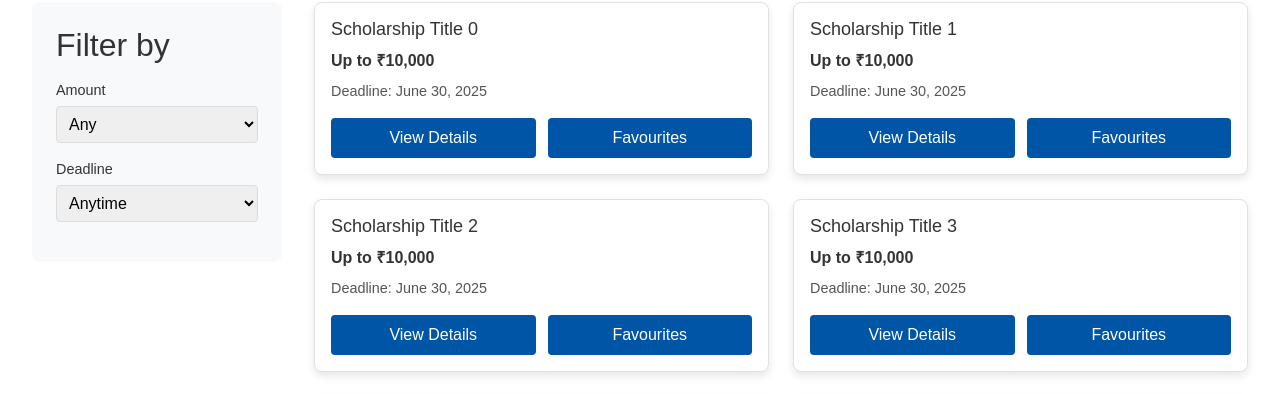
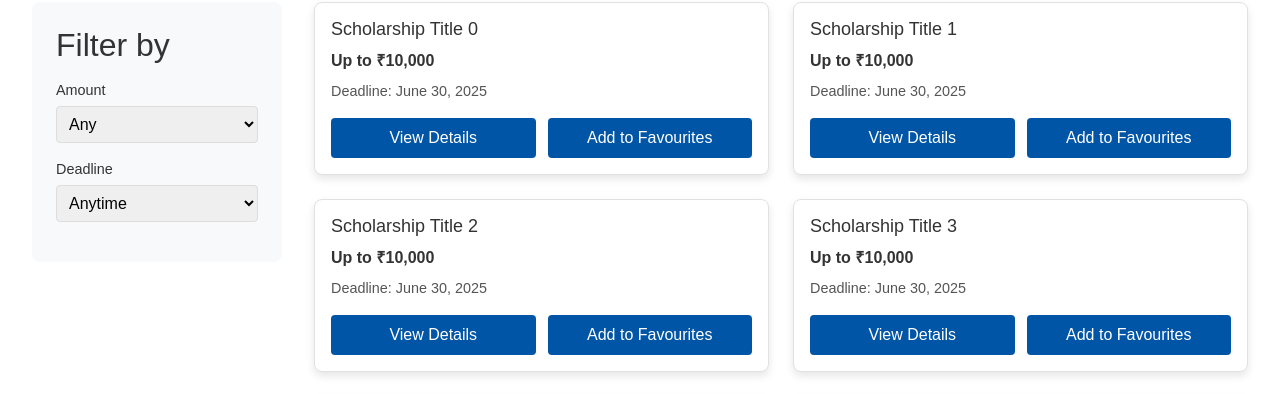
Before and after one commit to Asahu25/Scholarship-Finder, a React (Vite) app in the folder scholarship-finder/: page /home in a window 1280 px wide. Shown: the part 385-779 px from the top of the page. Built offline with nearby package versions, Linux system fonts and the light colour scheme.

Commit message:
some changes

```diff
--- a/scholarship-finder/index.html
+++ b/scholarship-finder/index.html
@@ -2,7 +2,7 @@
 <html lang="en">
   <head>
     <meta charset="UTF-8" />
-    <link rel="icon" type="image/svg+xml" href="/vite.svg" />
+    <link rel="icon" type="image/svg+xml" href="/Scholar Compass logo.svg" />
     <meta name="viewport" content="width=device-wizdth, initial-scale=1.0" />
     <title>Scholar Compass</title>
   </head>
--- a/scholarship-finder/src/App.jsx
+++ b/scholarship-finder/src/App.jsx
@@ -31,7 +31,11 @@ export default function App() {
       <Routes>
         <Route
           path="/home"
-          element={<ScholarshipHome addToFavourites={addToFavourites} />}
+          element={
+            <ScholarshipHome
+              addToFavourites={addToFavourites}
+              removeFromFavourites={removeFromFavourites}
+              favouriteList={favourites} />}
         />
         <Route path="/login" element={<LoginPage />} />
         <Route
--- a/scholarship-finder/src/Pages/LoginPage.jsx
+++ b/scholarship-finder/src/Pages/LoginPage.jsx
@@ -80,7 +80,7 @@ function LoginPage() {
           className="side-image"
         />
         <div className="gradient-overlay" />
-        <div className="overlay-text">Welcome to Scholarship finder!</div>
+        <div className="overlay-text">Welcome to Scholar Compass!</div>
       </div>
 
       {/* <div>
--- a/scholarship-finder/src/Pages/ScholarshipIndex.jsx
+++ b/scholarship-finder/src/Pages/ScholarshipIndex.jsx
@@ -1,13 +1,24 @@
 import React from 'react';
 import '../Styles/ScholarshipIndex.css';
 
-const ScholarshipHome = ({ addToFavourites }) => {
+const ScholarshipHome = ({ addToFavourites, removeFromFavourites, favouriteList = [] }) => {
   const scholarships = [...Array(20).keys()].map((id) => ({
     id,
     title: `Scholarship Title ${id}`,
     amount: '₹10,000',
     deadline: 'June 30, 2025',
   }));
+
+  const isFavourite = (id) => favouriteList.some((sch) => sch.id === id);
+
+  const handleFavouriteClick = (scholarship) => {
+    if (isFavourite(scholarship.id)) {
+      removeFromFavourites(scholarship.id);
+    } else {
+      addToFavourites(scholarship);
+    }
+  };
+
 
   return (
     <div className="scholarship-container">
@@ -49,17 +60,27 @@ const ScholarshipHome = ({ addToFavourites }) => {
         </aside>
 
         <section className="results-list">
-          {scholarships.map((scholarship) => (
+          {scholarships.map((scholarship) => {
+            const fav = isFavourite(scholarship.id);
+
+            return (
               <article key={scholarship.id} className="scholarship-card">
                 <h3>{scholarship.title}</h3>
                 <p className="amount">Up to {scholarship.amount}</p>
                 <p className="deadline">Deadline: {scholarship.deadline}</p>
                 <div className="card-buttons">
                   <button>View Details</button>
-                <button onClick={() => addToFavourites(scholarship)}>Favourites</button>
+                  <button
+                    onClick={() => handleFavouriteClick(scholarship)}
+                    className={`fav-button ${fav ? 'added' : ''}`}
+                  >
+                    {fav ? 'Remove from Favourites' : 'Add to Favourites'}
+                  </button>
                 </div>
               </article>
-          ))}
+            );
+          })}
+
         </section>
       </main>
     </div>
--- a/scholarship-finder/src/Styles/LoginPage.css
+++ b/scholarship-finder/src/Styles/LoginPage.css
@@ -209,7 +209,7 @@ body{
 .overlay-text {
   position: absolute;
   top: 50px;
-  left: 250px;
+  left: 300px;
   color: #fff;
   font-size: 2rem;
   font-weight: bold;
--- a/scholarship-finder/src/Styles/ScholarshipIndex.css
+++ b/scholarship-finder/src/Styles/ScholarshipIndex.css
@@ -205,12 +205,29 @@ html, body, #root {
 }
 
 .card-buttons button:hover {
-  background: #ffb700;
+  background-color: darkgreen;
   /* background: #28a745; */
   transform: scale(1.05);
 }
 
+.fav-button {
+  background-color: #007bff;
+  color: white;
+  border: none;
+  padding: 8px 12px;
+  border-radius: 4px;
+  cursor: pointer;
+  transition: background-color 0.3s ease;
+}
+
+.fav-button:hover {
+  background-color: #0056b3;
+}
+
 .fav-button.added {
-  background-color: #28a745; /* green */
-  color: white;
+  background-color: #dc3545;
 }
+
+.fav-button.added:hover {
+  background-color: darkred;
+}
```
Also changed, not shown: scholarship-finder/public/Scholar Compass logo.svg (added). Lines whose indentation alone changed are shown as unchanged.
